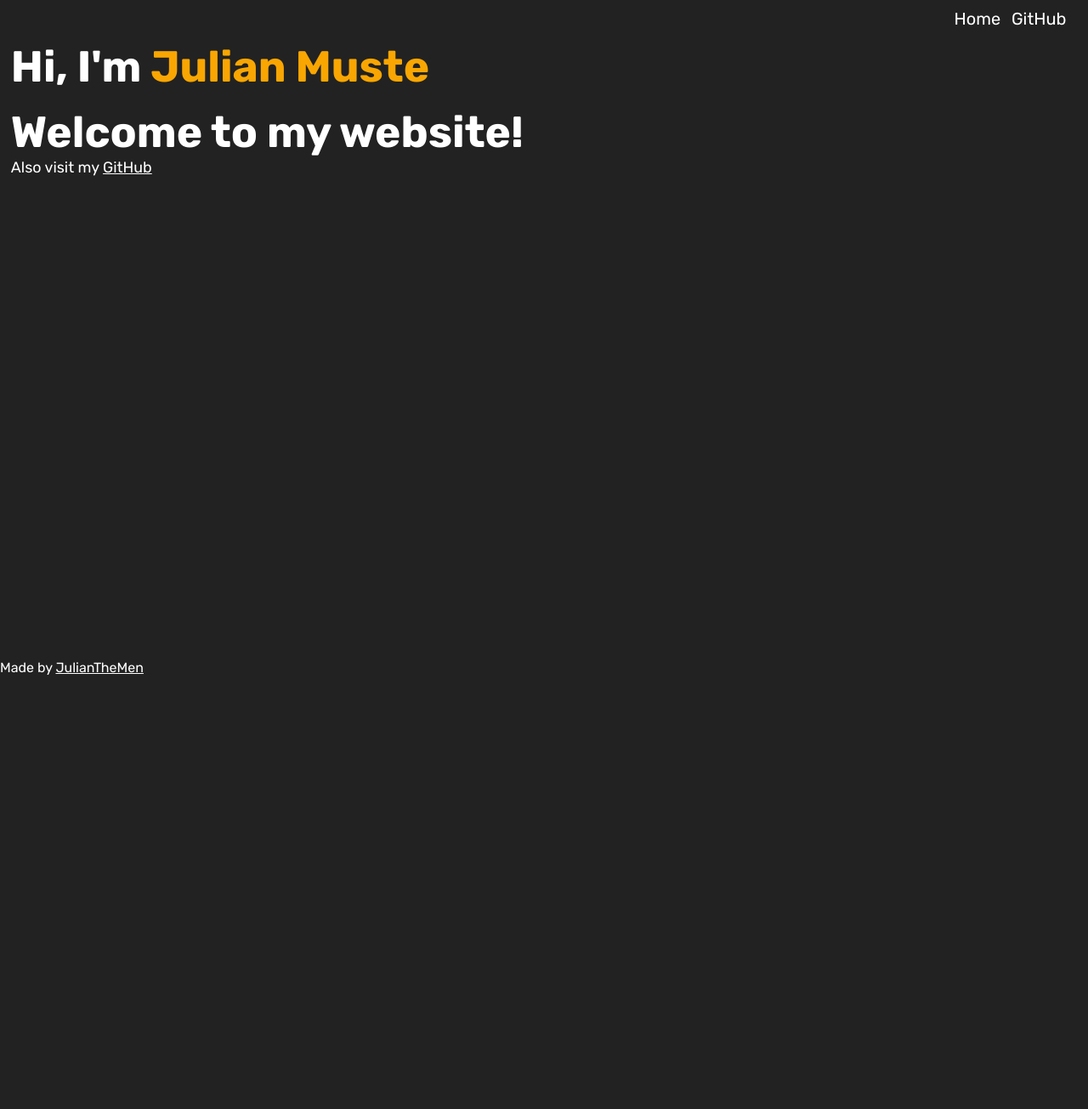
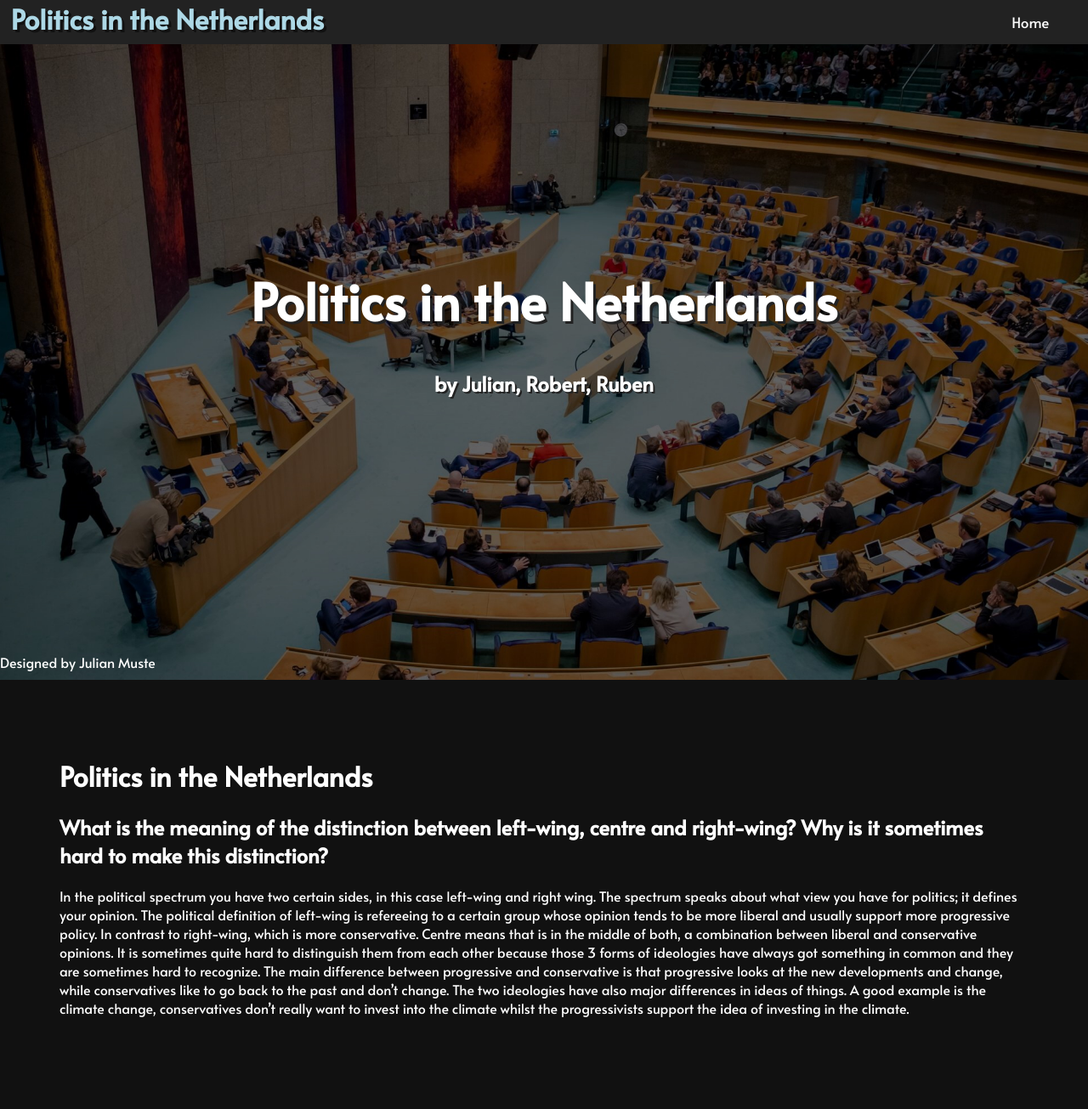
Before and after one commit to JulianTheMen/julianthemen.github.io, a PHP site: a page that, after the commit, uses SST Politics/index.html in a window 1280 px wide. Shown: the whole page at 85% size. Before the commit the page ends 794 px from the top, so only its background shows below. Run offline with PHP 8.4, Linux system fonts and the light colour scheme.

Commit message:
Added SST project

```diff
--- /dev/null
+++ b/SST Politics/index.html
@@ -0,0 +1,40 @@
+<!-- page start -->
+<!DOCTYPE html>
+<html>
+	<head>
+		<title>Home | Politics in the Netherlands</title>
+		<link href="main.css" rel="stylesheet" type="text/css" />
+	</head>
+	<body>
+
+	<!-- navigator -->
+	<div class="nav">
+	<h1>Politics in the Netherlands</h1>
+	<a href="index.php">Home</a>
+</div>
+
+	<!-- header -->
+	<div class="header">
+	<div class="text">
+		<h1>Politics in the Netherlands</h1>
+		<h2>by Julian, Robert, Ruben</h2>
+	</div>
+</div>
+
+	<!-- page -->
+	<div class="page">
+		<h1>Politics in the Netherlands</h1>
+		<p>
+			<!-- text -->
+			<h2>What is the meaning of the distinction between left-wing, centre and right-wing? Why is it sometimes hard to make this distinction?</h2>
+			In the political spectrum you have two certain sides, in this case left-wing and right wing. The spectrum speaks about what view you have for politics; it defines your opinion. The political definition of left-wing is refereeing to a certain group whose opinion tends to be more liberal and usually support more progressive policy. In contrast to right-wing, which is more conservative. Centre means that is in the middle of both, a combination between liberal and conservative opinions. It is sometimes quite hard to distinguish them from each other because those 3 forms of ideologies have always got something in common and they are sometimes hard to recognize.
+			The main difference between progressive and conservative is that progressive looks at the new developments and change, while conservatives like to go back to the past and don’t change. The two ideologies have also major differences in ideas of things. A good example is the climate change, conservatives don’t really want to invest into the climate whilst the progressivists support the idea of investing in the climate.
+
+		</p><br>
+
+	</div>
+
+<!-- page end -->
+	</body>
+	<footer>Designed by Julian Muste</footer>
+</html>
--- a/SST1/main.css
+++ b/SST Politics/main.css
@@ -59,7 +59,7 @@ body {
 /* parallax */
 .header {
 	margin-top: 5vh;
-	background-image: url("assets/kamer.jpg");
+	background-image: url("/kamer.jpg");
 	min-height: 95vh;
 	background-attachment: fixed;
 	background-position: center;
--- a/SST1/includes/header.php
+++ /dev/null
@@ -1,6 +0,0 @@
-<div class="header">
-	<div class="text">
-		<h1>Politics in the Netherlands</h1>
-		<h2>by Julian, Robert, Ruben</h2>
-	</div>
-</div>
--- a/SST1/includes/nav.php
+++ /dev/null
@@ -1,4 +0,0 @@
-<div class="nav">
-	<h1>Politics in the Netherlands</h1>
-	<a href="index.php">Home</a>
-</div>
--- a/SST1/includes/pageEnd.php
+++ /dev/null
@@ -1,3 +0,0 @@
-	</body>
-	<footer>Designed by Julian Muste</footer>
-</html>
```
Also changed, not shown: SST1/includes/pageStart.php (deleted, +0 -11 lines), SST1/index.php (deleted, +0 -25 lines), SST Politics/kamer.jpg (renamed from SST1/assets/kamer.jpg).
